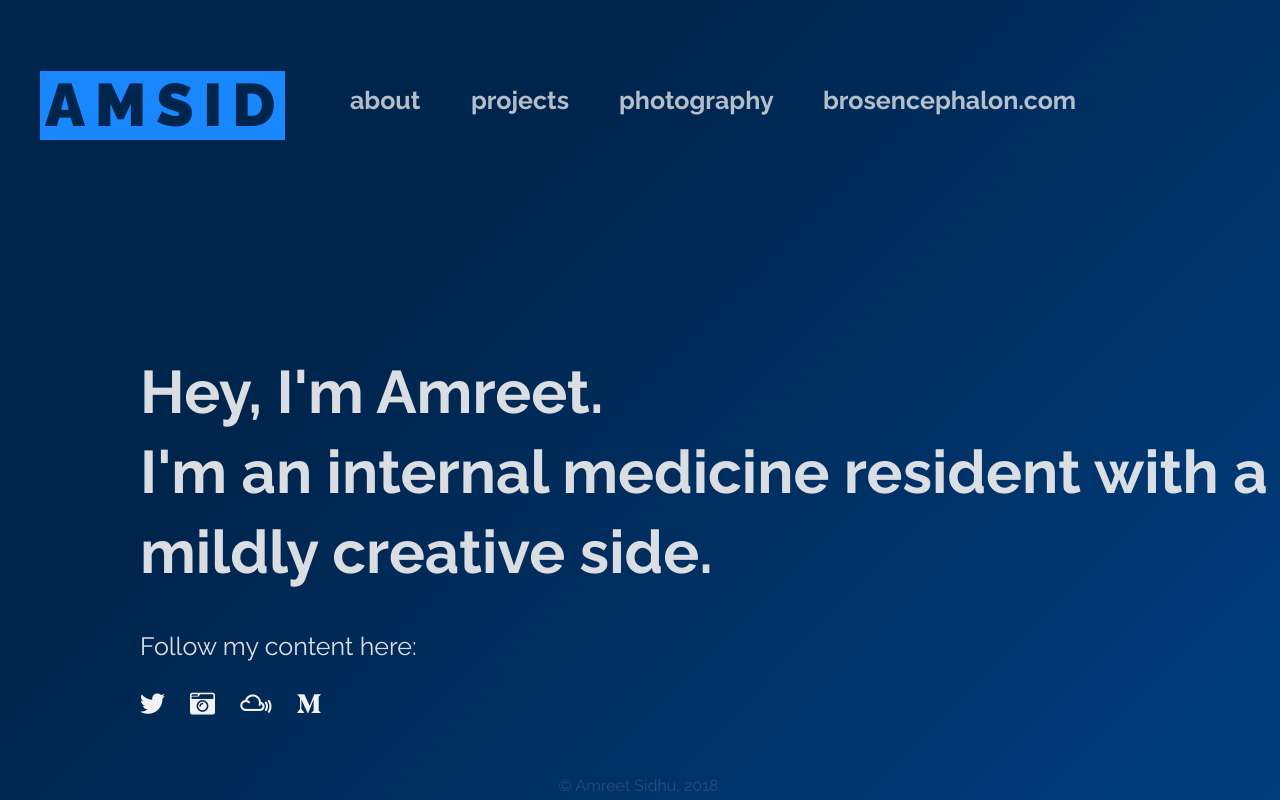
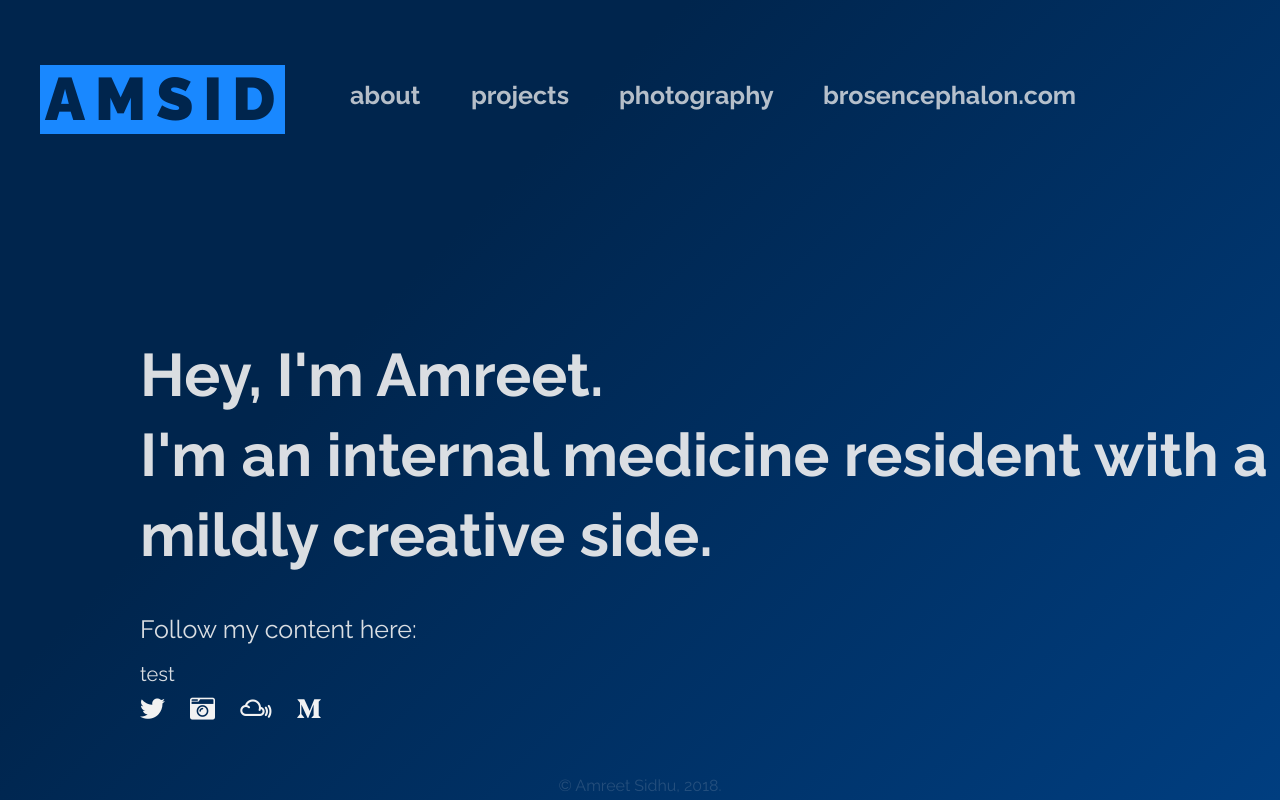
Before and after one commit to amsid/amreetsidhucom, a plain HTML site: page index.html in a window 1280 px wide. Drawn offline with nearby package versions, Linux system fonts and the light colour scheme.

Commit message:
Update index.html

```diff
--- a/index.html
+++ b/index.html
@@ -27,6 +27,7 @@
                     <div class='landing-text'>Hey, I'm Amreet.</div>
                     <div class='landing-text'>I'm an internal medicine resident with a mildly creative side.</div>
                     <div class='landing-subtext'>Follow my content here:</div>
+                    <div><a href='tachycardia.html'>test</a></div>
                     <div>
                         <a href='http://twitter.com/amsid' target='_blank'><i class="fab fa-twitter"></i></a>
                         <a href='http://instagram.com/amsid_' target='_blank'><i class="fas fa-camera-retro"></i></a>
```
